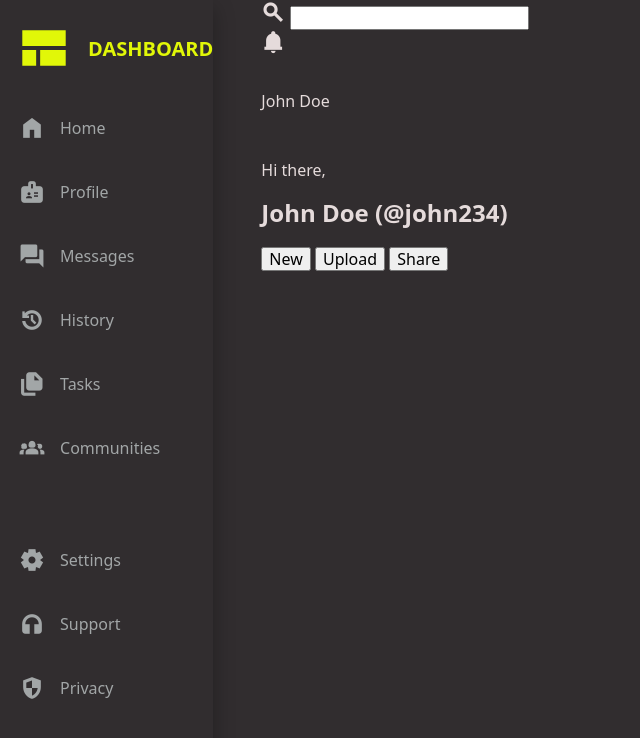
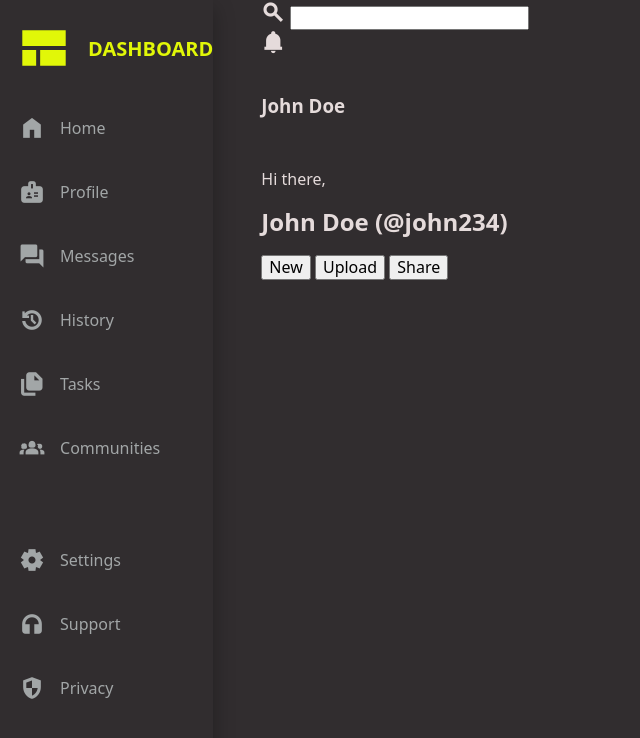
Before and after one commit to Praydchicken/odin-dashboard, a plain HTML site: page index.html in a window 1280 px wide. Shown: the top 738 px of the page, without its empty margins (0-640 px from the left). Drawn offline with nearby package versions, Linux system fonts and the light colour scheme.

Commit message:
refactor: use <h3> for topbar profile name

```diff
--- a/index.html
+++ b/index.html
@@ -23,7 +23,7 @@
 				</div>
 				<div class="topbar__profile">
 					<img class="topbar__profile-image" src="assets/profile.jpg" alt="">
-					<p class="topbar__profile-name">John Doe</p>
+					<h3 class="topbar__profile-name">John Doe</h3>
 				</div>
 			</div>
 			<div class="topbar__bottom">
```
